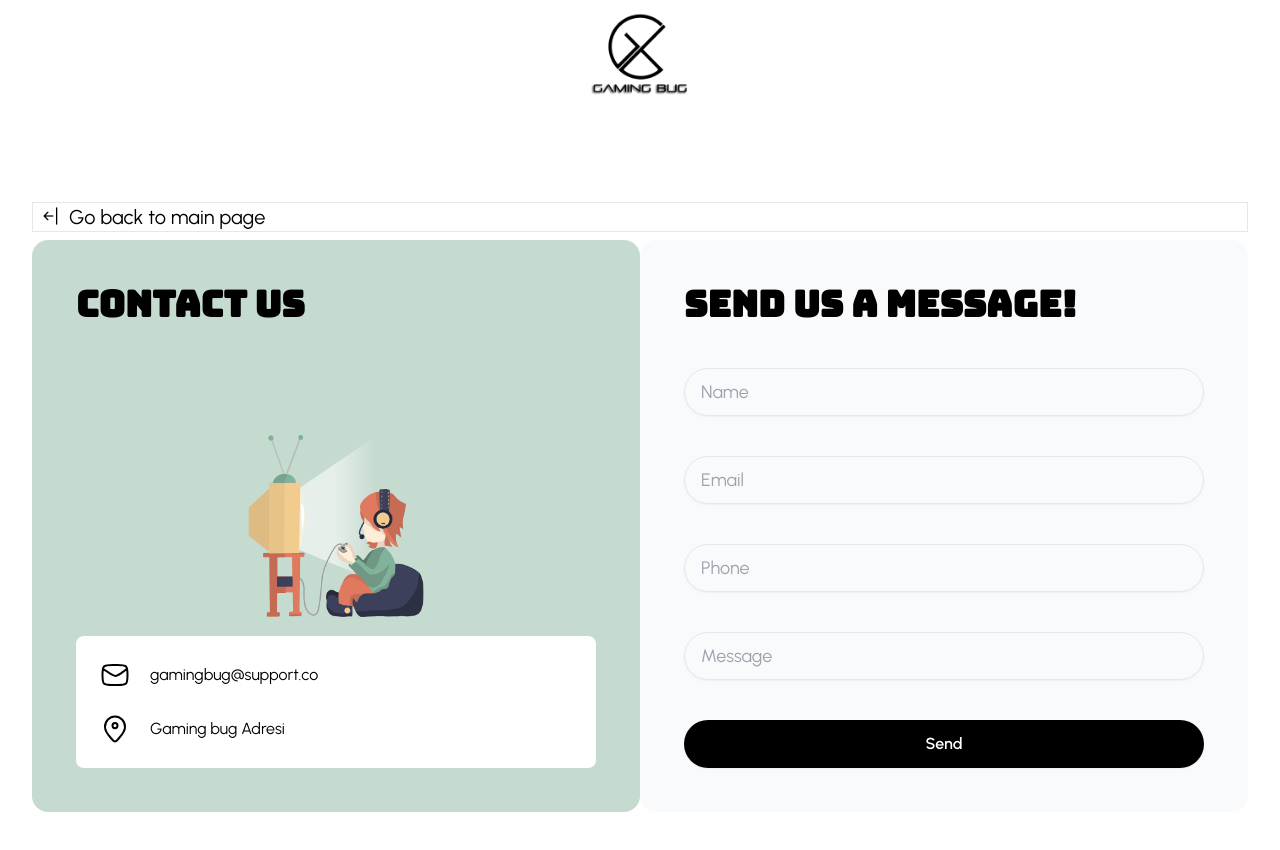
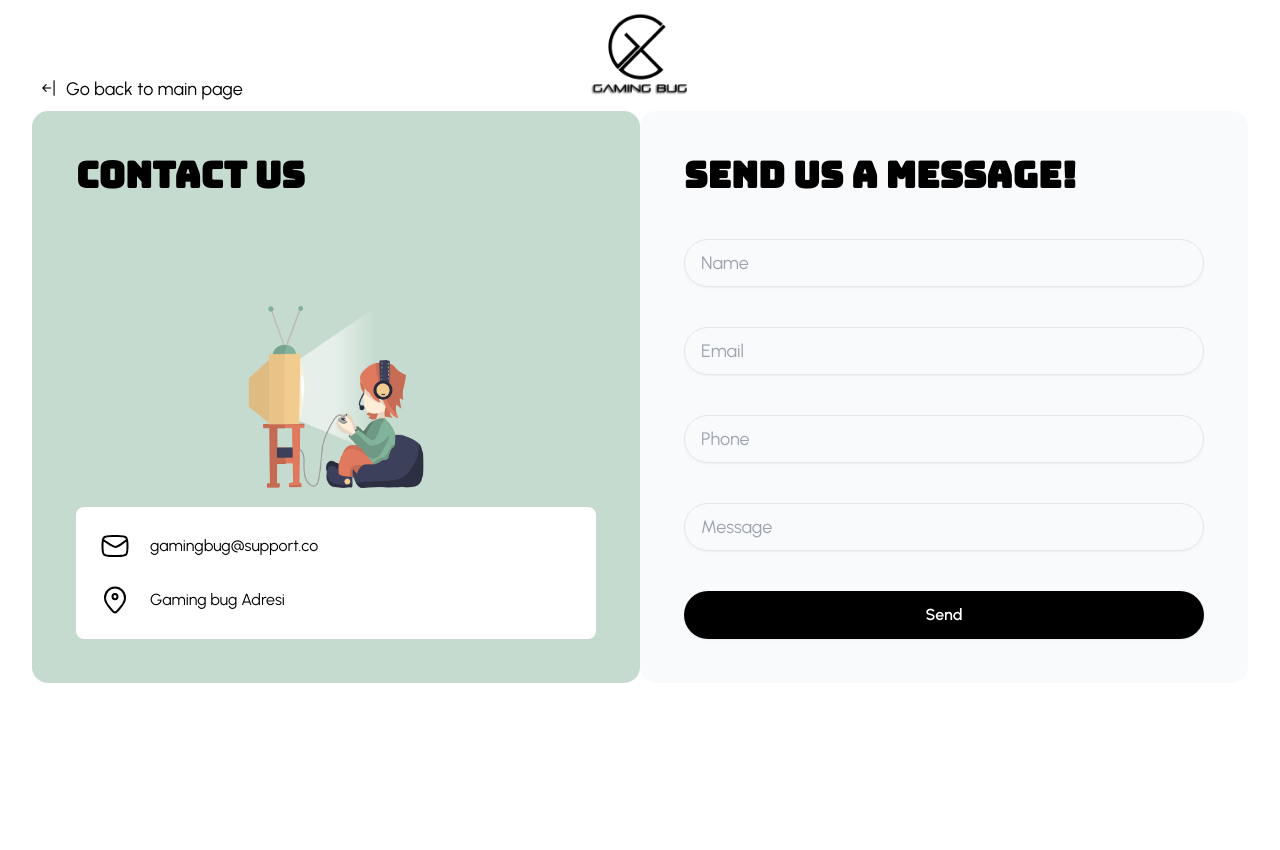
Before and after one commit to bysnakejnr/gamingbug, a React (Vite) app: page /contactus in a window 1280 px wide. Shown: the top 850 px of the page. After the commit the page ends 800 px from the top, so only its background shows below. Built offline with nearby package versions, Linux system fonts and the light colour scheme.

Commit message:
Photos fixed in production

```diff
--- a/src/assets/App.css
+++ b/src/assets/App.css
@@ -37,7 +37,7 @@ a.icon-twitter:hover        {color:#00B6F1;}    /* Change to desired color */
 a.icon-linkedin:hover       {color:#3B5998;}    /* Change to desired color */
 a.icon-instagram:hover      {color:#833ab4;}    /* Change to desired color */
 a.icon-discord:hover        {color:#7289da;}    /* Change to desired color */
-a.icon-steam:hover          {color:#031738;}    /* Change to desired color */
+a.icon-steam:hover          {color: #041e4b;}    /* Change to desired color */
 a.icon-youtube:hover          {color:#ff0000;}    /* Change to desired color */
 
 body{
--- a/src/components/Games.jsx
+++ b/src/components/Games.jsx
@@ -57,7 +57,42 @@ function Games() {
                             Go to one of our social media channels to learn more.</p>
                         <img
                             src={`${photos}/gameimage4.png`} className="w-44 mt-12"/>
-                    </div>
+                        <div className="flex justify-center mt-8 space-x-6">
+                            <a href="https://www.linkedin.com/company/gamingbug/?viewAsMember=true "
+                               className="icon-linkedin text-black">
+                                <span className="sr-only">Linkedin</span>
+                                <i className="bi bi-linkedin"></i>
+
+                            </a>
+                            <a href="https://www.instagram.com/gamingbugstudio"
+                               className="icon-instagram text-black">
+                                <span className="sr-only">Instagram</span>
+                                <i className="bi bi-instagram"></i>
+
+                            </a>
+                            <a href="#" className="icon-twitter text-black hover:text-gray-500">
+                                <span className="sr-only">Twitter</span>
+                                <i className="bi bi-twitter-x"></i>
+
+                            </a>
+                            <a href="https://discord.gg/BVZmKNvE"
+                               className="icon-discord text-black ">
+                                <span className="sr-only">Discord</span>
+                                <i className="bi bi-discord"></i>
+
+                            </a>
+                            <a href="https://store.steampowered.com/app/2835500/Grog_n_Glory/"
+                               className="icon-steam text-black hover:text-gray-500">
+                                <span className="sr-only">Steam</span>
+                                <i className="bi bi-steam"></i>
+                            </a>
+                            <a href="https://www.youtube.com/@GamingBugStudio"
+                               className="icon-youtube text-black">
+                                <span className="sr-only">Steam</span>
+                                <i className="bi bi-youtube"></i>
+                            </a>
+                        </div>
+                        </div>
                 </li>
             </ul>
             </div>
--- a/src/pages/ContactUs.jsx
+++ b/src/pages/ContactUs.jsx
@@ -7,18 +7,18 @@ const ContactUs = () =>{
     return(
         <>
             <div>
-                <a href="/"> <img src="../../public/gbugicon-black.png" className="sm:w-1/12 w-24 mx-auto justify-center items-center self-center content-center" alt="logo"/></a></div>
+                <a href="/"> <img src="../../public/gbugicon-black.png" className="sm:w-1/6 md:w-1/6 lg:w-1/12 w-24 mx-auto justify-center items-center self-center content-center" alt="logo"/></a></div>
             <motion.div animate={{x: [800, 0]}}
                         transition={{type: "spring", stiffness: 100, ease: "easeOut", duration: 0.5}}
 
-                        className="h-screen border-black mx-auto justify-center items-center self-center content-center">
+                        className="h-screen lg:-my-32 mx-auto justify-center items-center self-center content-center">
 
                 <section className="content-center">
 
                     <div className="mx-auto max-w-7xl px-4 sm:px-6 lg:px-8">
-                        <div className="flex flex-row justify-between border">
+                        <div className="flex flex-row justify-between">
                             <div className="">
-                                <a href="/" className="ms-2 mt-10 text-xl">
+                                <a href="/" className="ms-2 mt-10 sm:text-lg">
                                     <i className="bi bi-arrow-bar-left me-2"></i>Go back to main page</a>
                             </div>
                         </div>
--- a/tailwind.config.js
+++ b/tailwind.config.js
@@ -1,4 +1,6 @@
 /** @type {import('tailwindcss').Config} */
+
+
 export default {
   content: [
     "./index.html",
@@ -7,11 +9,11 @@ export default {
   theme: {
     extend: {
       backgroundImage: {
-        'game-pattern': "url('../public/background-mnpg.png')",
-        'game-image1' : "url('../public/gameimage1.png')",
-        'game-image2' : "url('../public/gameimage2.png')",
-        'game-image3' : "url('../public/gameimage3.png')",
-        'game-image4' : "url('../public/gameimage4.png')",
+        'game-pattern': "url('/background-mnpg.png')",
+        'game-image1' : "url('/gameimage1.png')",
+        'game-image2' : "url('/gameimage2.png')",
+        'game-image3' : "url('/gameimage3.png')",
+        'game-image4' : "url('/gameimage4.png')",
       }
     },
   },
```
